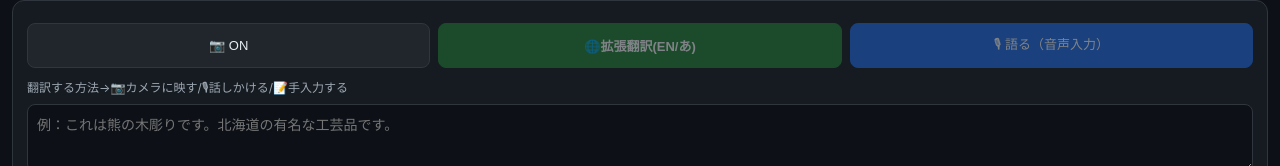
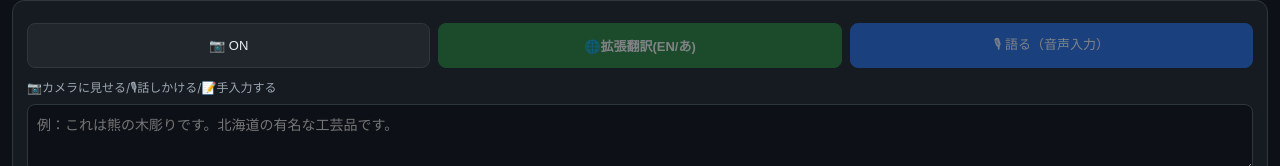
Before and after one commit to Joe-wolf-woof/culture-lens, a plain HTML site: page index.html in a window 1280 px wide. Shown: the part 634-800 px from the top of the page. Drawn offline with nearby package versions, Linux system fonts and the light colour scheme.

Commit message:
Label: use 'show to camera' wording

```diff
--- a/index.html
+++ b/index.html
@@ -35,7 +35,7 @@
     <button id="btn-translate" class="accent" disabled>🌐拡張翻訳(EN/あ)</button>
     <button id="btn-record" class="primary" disabled>🎙 語る（音声入力）</button>
   </div>
-  <label class="lbl">翻訳する方法→📷カメラに映す/🎙話しかける/📝手入力する</label>
+  <label class="lbl">📷カメラに見せる/🎙話しかける/📝手入力する</label>
   <textarea id="transcript" rows="3" placeholder="例：これは熊の木彫りです。北海道の有名な工芸品です。"></textarea>
   <div class="row small">
     <label><span>翻訳した結果を読み上げる</span> <input type="checkbox" id="chk-speak" checked></label>
```
